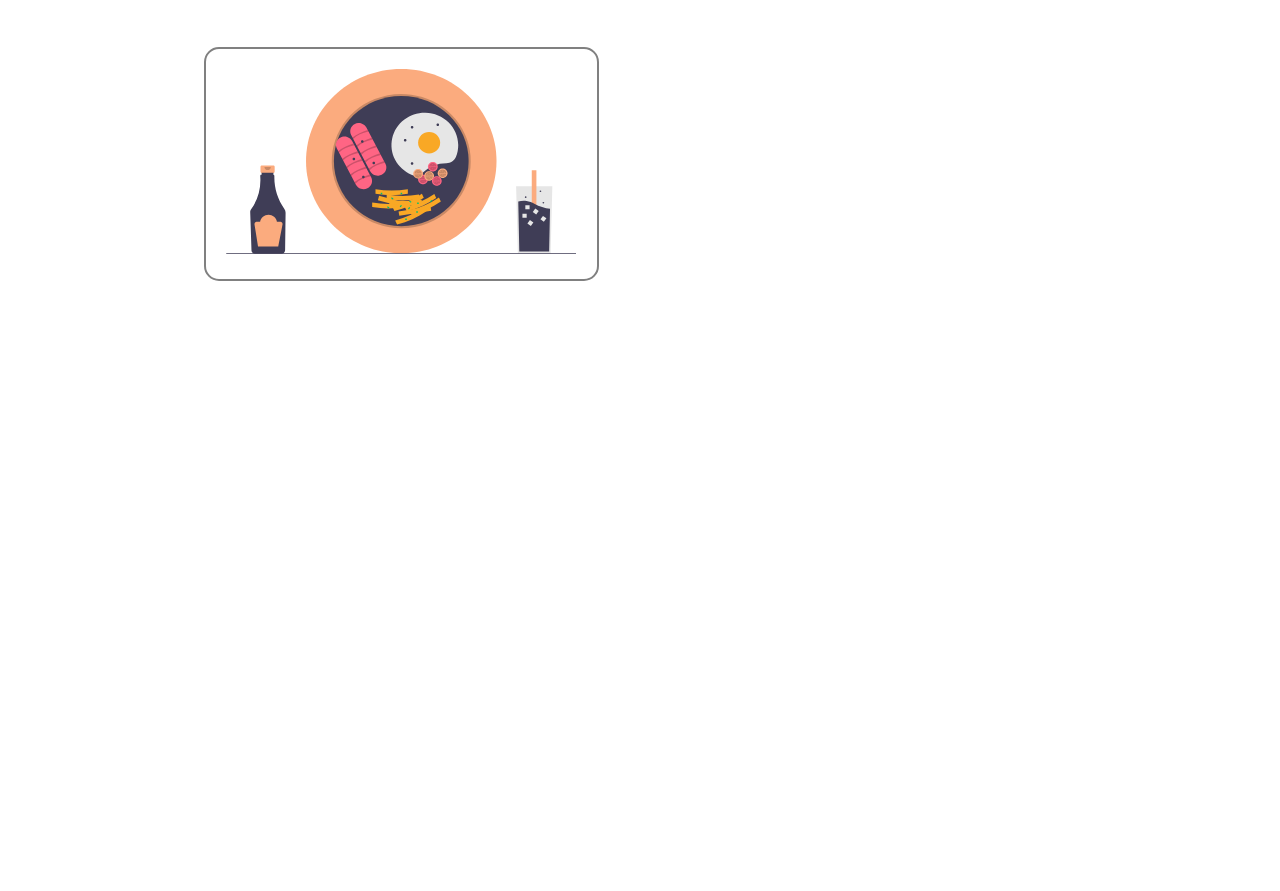
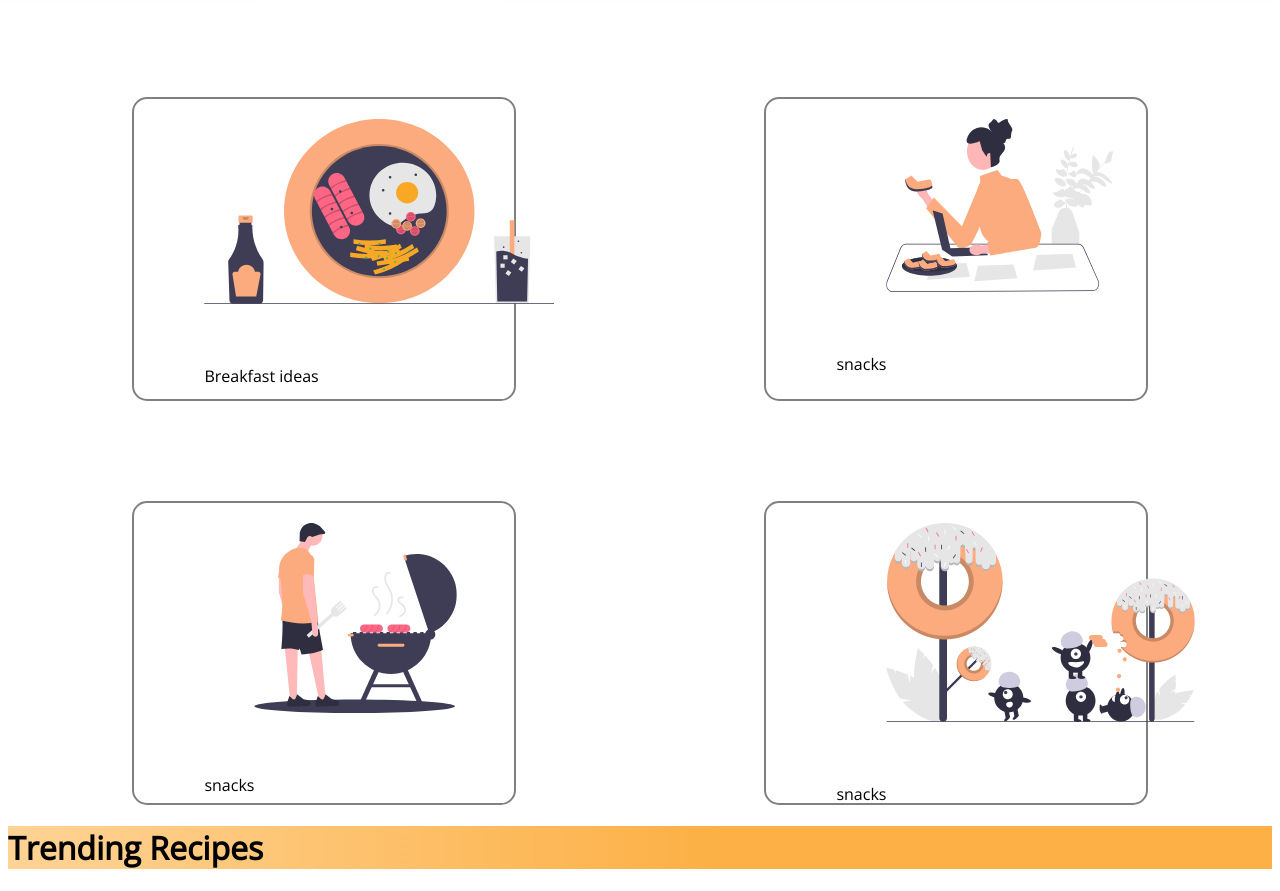
Before and after one commit to Tom-Jank/Zadanie-HTML-CSS---18.07, a plain HTML site: page index.html in a window 1280 px wide. Shown: the part 534-1425 px from the top of the page. Before the commit the page ends 823 px from the top, so only its background shows below. Drawn offline with nearby package versions, Linux system fonts and the light colour scheme.

```diff
--- a/index.html
+++ b/index.html
@@ -52,19 +52,47 @@
             </div>
         </div>
         <div class="cooking-ideas">
-            <div id="breakfast">
-                <img
-                    src="/zadanie_html_css_dolittle/img/svg/breakfast.svg"
-                    alt="breakfast picture"
-                    style="padding: 20px;"
-                />
+            <div class="first-row">
+                <div id="breakfast">
+                    <img
+                        src="/zadanie_html_css_dolittle/img/svg/breakfast.svg"
+                        alt="breakfast picture"
+                        style="padding: 20px; margin-left: 50px;"
+                    />
+                    <p style="padding: 20px; margin-left: 50px;">Breakfast ideas</p>
+                </div>
+                <div id="snacks">
+                    <img
+                        src="/zadanie_html_css_dolittle/img/svg/snacks.svg"
+                        alt="breakfast picture"
+                        style="padding: 20px; margin-left: 100px;"
+                    />
+                    <p style="padding: 20px; margin-left: 50px;">snacks</p>
+                </div>
             </div>
-            <div id="snacks"></div>
-            <div id="barbeque"></div>
-            <div id="cookies"></div>
+            <div class="second-row">
+                <div id="barbeque">
+                    <img
+                        src="/zadanie_html_css_dolittle/img/svg/barbecue.svg"
+                        alt="breakfast picture"
+                        style="padding: 20px; margin-left: 100px;"
+                    />
+                    <p style="padding: 20px; margin-left: 50px;">snacks</p>
+                </div>
+                <div id="cookies">
+                    <img
+                        src="/zadanie_html_css_dolittle/img/svg/cookies.svg"
+                        alt="breakfast picture"
+                        style="padding: 20px; margin-left: 100px;"
+                    />
+                    <p style="padding: 20px; margin-left: 50px;">snacks</p>
+                </div>
+            </div>
         </div>
-            <div calss="trending-recipes">
-                <div id="tr-header"></div>
+            <div class="trending-recipes">
+                <div id="tr-header">
+                    <h1>Trending Recipes</h1>
+                </div>
                 <div id="images">
                 </div>
             </div>
--- a/style.css
+++ b/style.css
@@ -1,11 +1,13 @@
 .container  {
     font-family: 'Open Sans', sans-serif;
 }
+
 #logo  {
     display: flex;
     justify-content: flex-start;
     font-size: x-large;
 }
+
 .subpages  {
     display: flex;
     flex-direction: row;
@@ -15,31 +17,86 @@
     margin-top: -50px;
     margin-right: 100px;
 }
+
 .header-extension  {
     margin-top: 100px;
     display: flex;
     align-items: center;
     justify-content: space-around;
 }
+
 .subscription  {
     flex-direction: column;
     margin-top: 100px;
     font-size: xx-large;
 }
+
 #nice-image  {
     flex-direction: row;
 }
+
 .cooking-ideas  {
     display: flex;
+    flex-direction: column;
+}
+
+.first-row  {
+    margin-top: 100px;
+    display: flex;
+    flex-direction: row;
     align-items: center;
     justify-content: space-around;
 }
+
+.second-row {
+    margin-top: 100px;
+    display: flex;
+    flex-direction: row;
+    align-items: center;
+    justify-content: space-around;
+}
+
 #breakfast  {
-    margin-top: 50px;
-    margin-left: 100px;
-    border: solid 2px grey;
+    width: 30%;
+    height: 300px;
+    flex-direction: column;
+    border: solid 2px gray;
+    border-radius: 15px;
+
+}
+
+#snacks  {
+    width: 30%;
+    height: 300px;;
+    border: solid 2px gray;
     border-radius: 15px;
 }
+
+#barbeque  {
+    flex-direction: column;
+    width: 30%;
+    height: 300px;
+    border: solid 2px gray;
+    border-radius: 15px;
+    flex-direction: column;
+    align-self: flex-end;
+}
+
+#cookies  {
+    flex-direction: column;
+    width: 30%;
+    height: 300px;
+    border: solid 2px gray;
+    border-radius: 15px;
+    flex-direction: column;
+}
+
+.trending-recipes  {
+    background: rgb(255,211,149);
+    background: linear-gradient(90deg, rgba(255,211,149,1) 0%, rgba(252,176,69,1) 56%);
+
+}
+
 input  {
     border-radius: 15px;
     border: 2px solid gray;
@@ -49,6 +106,7 @@ input  {
     font-family: 'Open Sans', sans-serif;
     font-size: large;
 }
+
  button {
     background-color:#fd942d;
     color: #fff;
@@ -60,3 +118,7 @@ input  {
     font-family: 'Open Sans', sans-serif;
     font-size: large;
   }
+body  {
+    background: rgb(255,255,255);
+    background: linear-gradient(0deg, rgba(255,255,255,1) 62%, rgba(253,148,45,0.6124824929971988) 100%);
+}
```
